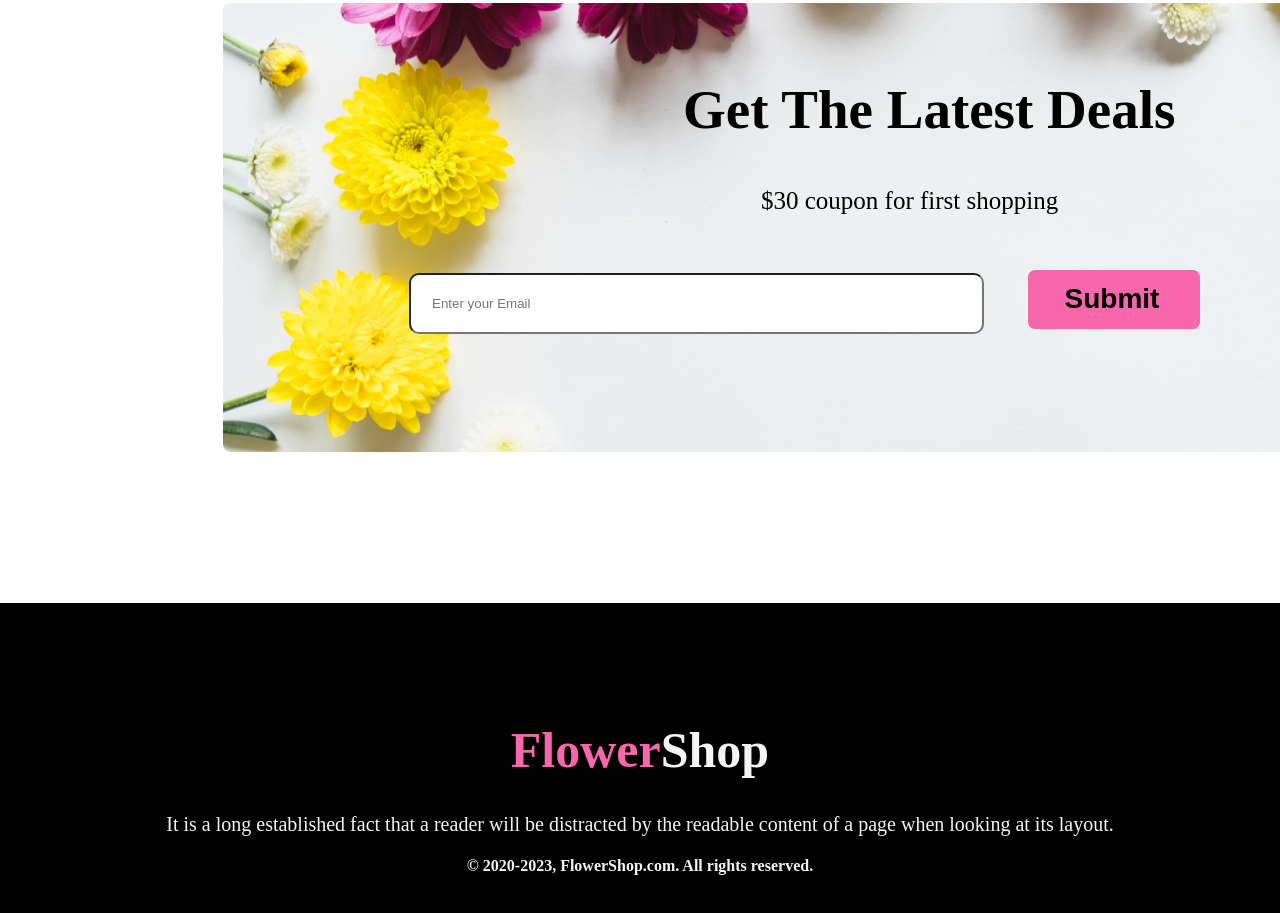
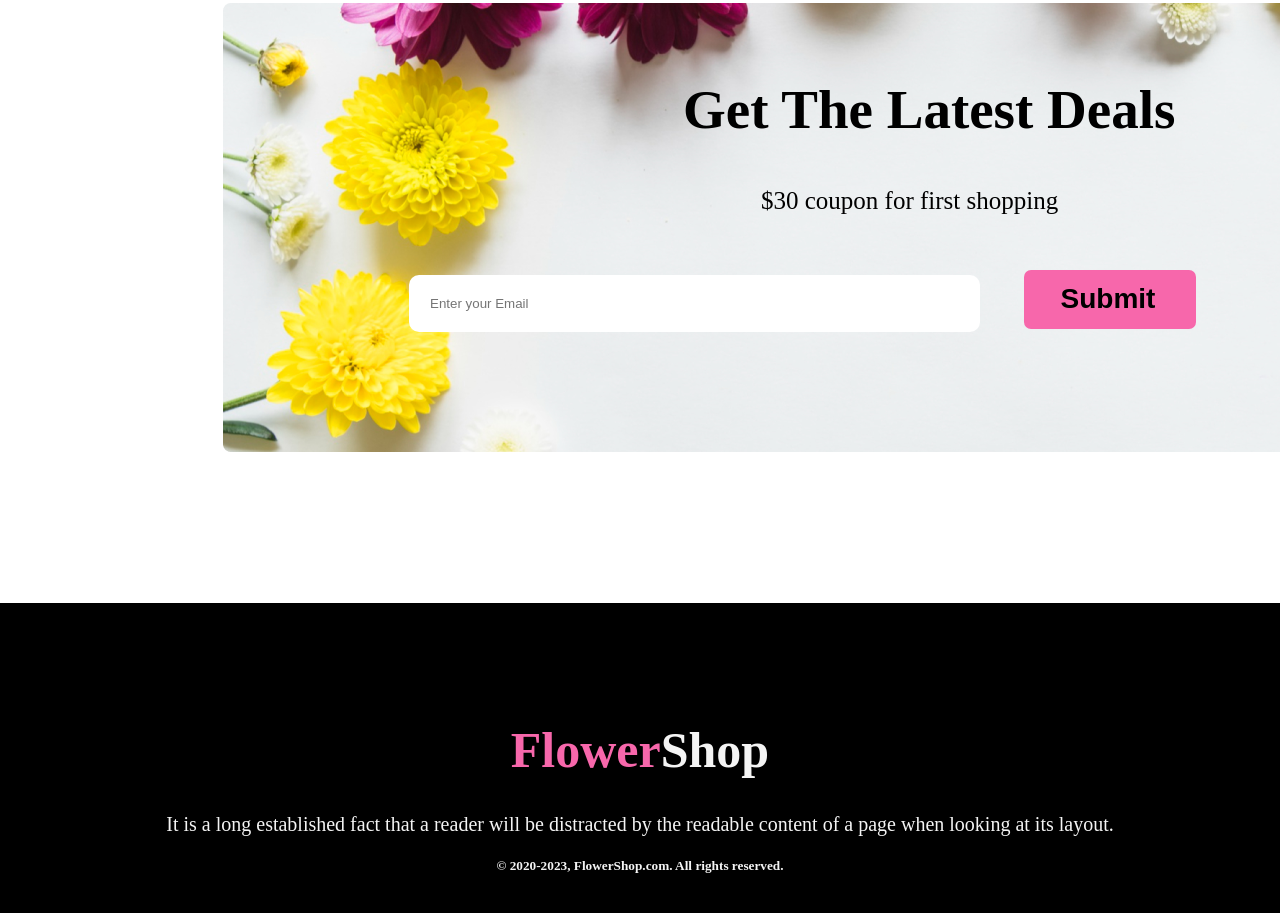
Before and after one commit to rokicse2345/assignment-1, a plain HTML site: page index.html in a window 1280 px wide. Shown: the part 4966-5879 px from the top of the page. Drawn offline with Linux system fonts and the light colour scheme.

Commit message:
checking

```diff
--- a/index.html
+++ b/index.html
@@ -121,11 +121,8 @@
         <div class="footer-content">
             <h1 class="footer-heading"><span class="footer-title">Flower</span>Shop</h1>
         <p class="footer-heading-description" >It is a long established fact that a reader will be distracted by the readable content of a page when looking at its layout.</p>
-        <h4>© 2020-2023, FlowerShop.com. All rights reserved.</h4>
-
+        <h5>© 2020-2023, FlowerShop.com. All rights reserved.</h5>
         </div>
-
-
     </footer>
 
 </body>
--- a/style.css
+++ b/style.css
@@ -179,6 +179,7 @@ input[type="text"] {
     width: 50%;
     margin-left: 186px;
     border-radius: 10px;
+    border: 0;
 }
 .primary-button3 {
     background-color: #f767ab;
@@ -189,6 +190,12 @@ input[type="text"] {
     padding: 13px 41px 14px 37px;
     margin-left: 40px;
 }
+
+
+.extra-bouns{
+    display: flex;
+}
+
 
 /*footer section*/
 .footer-section {
```
